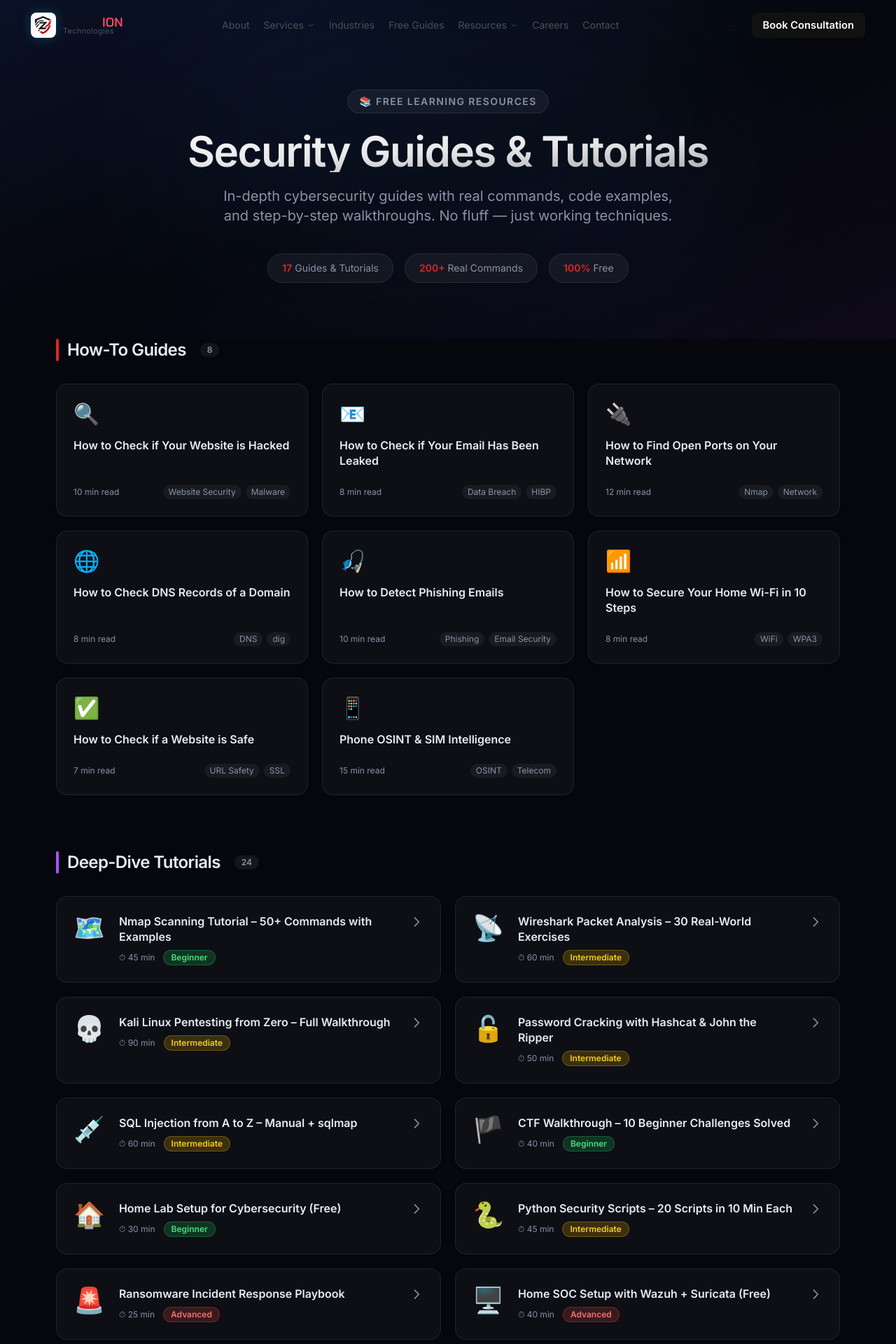
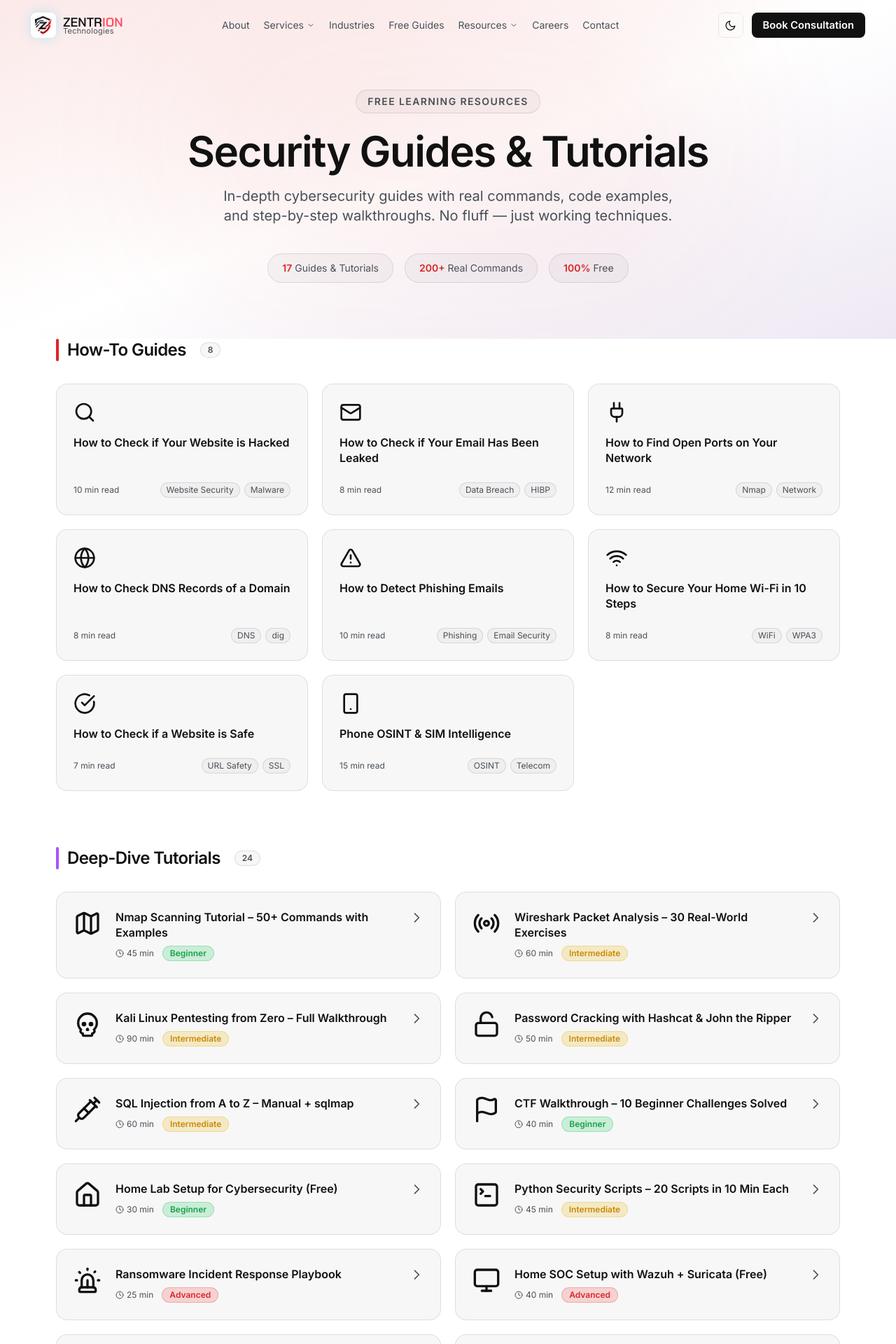
Before and after one commit to Sanjay-Program/zentrion-website, a Next.js app: page /guides in a window 1280 px wide. Shown: the top 1920 px of the page at 70% size. Built offline with nearby package versions, Linux system fonts and the light colour scheme.

Commit message:
fix: patch NPM vulnerabilities, resolve light theme, and replace emojis with Lucide icons

```diff
--- a/app/guides/page.tsx
+++ b/app/guides/page.tsx
@@ -1,5 +1,12 @@
 import Link from 'next/link';
 import { Metadata } from 'next';
+import {
+  Search, Mail, Plug, Globe, AlertTriangle, Wifi, CheckCircle, Smartphone,
+  Map, Radio, Skull, Unlock, Syringe, Flag, Home, TerminalSquare,
+  Siren, Monitor, UserSearch, Bug, Building2, Banknote, ShieldAlert,
+  Cloud, Terminal, Brain, Bot, FlaskConical, Shield, MessageSquare,
+  ClipboardList, Clock
+} from 'lucide-react';
 
 export const metadata: Metadata = {
   title: 'Security Guides & Tutorials – Free Cybersecurity Learning | Zentrion',
@@ -8,74 +15,74 @@ export const metadata: Metadata = {
 };
 
 const HOW_TO_GUIDES = [
-  { title: 'How to Check if Your Website is Hacked', url: '/guides/check-if-website-hacked', icon: '🔍', time: '10 min read', tags: ['Website Security', 'Malware'] },
-  { title: 'How to Check if Your Email Has Been Leaked', url: '/guides/email-leak-check', icon: '📧', time: '8 min read', tags: ['Data Breach', 'HIBP'] },
-  { title: 'How to Find Open Ports on Your Network', url: '/guides/find-open-ports', icon: '🔌', time: '12 min read', tags: ['Nmap', 'Network'] },
-  { title: 'How to Check DNS Records of a Domain', url: '/guides/check-dns-records', icon: '🌐', time: '8 min read', tags: ['DNS', 'dig'] },
-  { title: 'How to Detect Phishing Emails', url: '/guides/detect-phishing-email', icon: '🎣', time: '10 min read', tags: ['Phishing', 'Email Security'] },
-  { title: 'How to Secure Your Home Wi-Fi in 10 Steps', url: '/guides/secure-wifi-home', icon: '📶', time: '8 min read', tags: ['WiFi', 'WPA3'] },
-  { title: 'How to Check if a Website is Safe', url: '/guides/check-website-safe', icon: '✅', time: '7 min read', tags: ['URL Safety', 'SSL'] },
-  { title: 'Phone OSINT & SIM Intelligence', url: '/guides/phone-intelligence-osint', icon: '📱', time: '15 min read', tags: ['OSINT', 'Telecom'] },
+  { title: 'How to Check if Your Website is Hacked', url: '/guides/check-if-website-hacked', icon: <Search className="w-8 h-8" />, time: '10 min read', tags: ['Website Security', 'Malware'] },
+  { title: 'How to Check if Your Email Has Been Leaked', url: '/guides/email-leak-check', icon: <Mail className="w-8 h-8" />, time: '8 min read', tags: ['Data Breach', 'HIBP'] },
+  { title: 'How to Find Open Ports on Your Network', url: '/guides/find-open-ports', icon: <Plug className="w-8 h-8" />, time: '12 min read', tags: ['Nmap', 'Network'] },
+  { title: 'How to Check DNS Records of a Domain', url: '/guides/check-dns-records', icon: <Globe className="w-8 h-8" />, time: '8 min read', tags: ['DNS', 'dig'] },
+  { title: 'How to Detect Phishing Emails', url: '/guides/detect-phishing-email', icon: <AlertTriangle className="w-8 h-8" />, time: '10 min read', tags: ['Phishing', 'Email Security'] },
+  { title: 'How to Secure Your Home Wi-Fi in 10 Steps', url: '/guides/secure-wifi-home', icon: <Wifi className="w-8 h-8" />, time: '8 min read', tags: ['WiFi', 'WPA3'] },
+  { title: 'How to Check if a Website is Safe', url: '/guides/check-website-safe', icon: <CheckCircle className="w-8 h-8" />, time: '7 min read', tags: ['URL Safety', 'SSL'] },
+  { title: 'Phone OSINT & SIM Intelligence', url: '/guides/phone-intelligence-osint', icon: <Smartphone className="w-8 h-8" />, time: '15 min read', tags: ['OSINT', 'Telecom'] },
 ];
 
 const TUTORIALS = [
-  { title: 'Nmap Scanning Tutorial – 50+ Commands with Examples', url: '/guides/nmap-scanning-tutorial', icon: '🗺️', time: '45 min', difficulty: 'Beginner' },
-  { title: 'Wireshark Packet Analysis – 30 Real-World Exercises', url: '/guides/wireshark-packet-analysis', icon: '📡', time: '60 min', difficulty: 'Intermediate' },
-  { title: 'Kali Linux Pentesting from Zero – Full Walkthrough', url: '/guides/kali-linux-pentesting-tutorial', icon: '💀', time: '90 min', difficulty: 'Intermediate' },
-  { title: 'Password Cracking with Hashcat & John the Ripper', url: '/guides/password-cracking-tutorial', icon: '🔓', time: '50 min', difficulty: 'Intermediate' },
-  { title: 'SQL Injection from A to Z – Manual + sqlmap', url: '/guides/sql-injection-tutorial', icon: '💉', time: '60 min', difficulty: 'Intermediate' },
-  { title: 'CTF Walkthrough – 10 Beginner Challenges Solved', url: '/guides/ctf-walkthrough-beginner', icon: '🏴', time: '40 min', difficulty: 'Beginner' },
-  { title: 'Home Lab Setup for Cybersecurity (Free)', url: '/guides/home-lab-cybersecurity', icon: '🏠', time: '30 min', difficulty: 'Beginner' },
-  { title: 'Python Security Scripts – 20 Scripts in 10 Min Each', url: '/guides/python-cybersecurity-scripts', icon: '🐍', time: '45 min', difficulty: 'Intermediate' },
-  { title: 'Ransomware Incident Response Playbook', url: '/guides/ransomware-incident-response', icon: '🚨', time: '25 min', difficulty: 'Advanced' },
-  { title: 'Home SOC Setup with Wazuh + Suricata (Free)', url: '/guides/home-soc-setup', icon: '🖥️', time: '40 min', difficulty: 'Advanced' },
-  { title: 'Google Dorking & OSINT – 100+ Dorks That Expose Everything', url: '/guides/google-dorking-osint', icon: '🕵️', time: '25 min', difficulty: 'Beginner' },
-  { title: 'Burp Suite Complete Guide – Web App Pentesting (40+ Techniques)', url: '/guides/burp-suite-web-pentesting', icon: '🕷️', time: '45 min', difficulty: 'Intermediate' },
-  { title: 'Active Directory Attacks – Kerberoasting, BloodHound, AD CS', url: '/guides/active-directory-attacks', icon: '🏢', time: '50 min', difficulty: 'Advanced' },
-  { title: 'Bug Bounty from Zero – Recon to Report (Complete Workflow)', url: '/guides/bug-bounty-tutorial', icon: '💰', time: '35 min', difficulty: 'Intermediate' },
-  { title: 'Malware Analysis – Static & Dynamic (Full Lab Setup)', url: '/guides/malware-analysis-tutorial', icon: '🦠', time: '40 min', difficulty: 'Advanced' },
-  { title: 'Cloud Security – AWS/Azure Misconfigurations (40+ Checks)', url: '/guides/cloud-security-tutorial', icon: '☁️', time: '30 min', difficulty: 'Intermediate' },
-  { title: 'Linux Privilege Escalation – 30+ Methods (Full Guide)', url: '/guides/linux-privilege-escalation', icon: '🐧', time: '45 min', difficulty: 'Advanced' },
-  { title: 'Phishing Attack Lab – Gophish + SET (Build, Launch, Analyze)', url: '/guides/phishing-attack-lab', icon: '🎣', time: '25 min', difficulty: 'Intermediate' },
-  { title: 'OWASP LLM Top 10 (2026) – Defensive Architecture', url: '/guides/owasp-llm-top-10-2026', icon: '🧠', time: '20 min', difficulty: 'Intermediate' },
-  { title: 'MCP Security Guide – Defending Model Context Protocol', url: '/guides/mcp-security-tutorial', icon: '🔌', time: '15 min', difficulty: 'Advanced' },
-  { title: 'OWASP Agentic Top 10 (2026) – Autonomous AI Risks', url: '/guides/owasp-agentic-top-10-2026', icon: '🤖', time: '20 min', difficulty: 'Advanced' },
-  { title: 'LLM Security Evaluation & Vulnerability Assessment', url: '/guides/llm-security-evaluation', icon: '🧪', time: '15 min', difficulty: 'Intermediate' },
-  { title: 'Defending Against AI-Generated Phishing & Deepfakes', url: '/guides/ai-phishing-detection', icon: '🛡️', time: '15 min', difficulty: 'Beginner' },
-  { title: 'Secure AI Chatbot Architecture – Implementation Guide', url: '/guides/secure-ai-chatbot', icon: '💬', time: '20 min', difficulty: 'Advanced' },
+  { title: 'Nmap Scanning Tutorial – 50+ Commands with Examples', url: '/guides/nmap-scanning-tutorial', icon: <Map className="w-10 h-10" />, time: '45 min', difficulty: 'Beginner' },
+  { title: 'Wireshark Packet Analysis – 30 Real-World Exercises', url: '/guides/wireshark-packet-analysis', icon: <Radio className="w-10 h-10" />, time: '60 min', difficulty: 'Intermediate' },
+  { title: 'Kali Linux Pentesting from Zero – Full Walkthrough', url: '/guides/kali-linux-pentesting-tutorial', icon: <Skull className="w-10 h-10" />, time: '90 min', difficulty: 'Intermediate' },
+  { title: 'Password Cracking with Hashcat & John the Ripper', url: '/guides/password-cracking-tutorial', icon: <Unlock className="w-10 h-10" />, time: '50 min', difficulty: 'Intermediate' },
+  { title: 'SQL Injection from A to Z – Manual + sqlmap', url: '/guides/sql-injection-tutorial', icon: <Syringe className="w-10 h-10" />, time: '60 min', difficulty: 'Intermediate' },
+  { title: 'CTF Walkthrough – 10 Beginner Challenges Solved', url: '/guides/ctf-walkthrough-beginner', icon: <Flag className="w-10 h-10" />, time: '40 min', difficulty: 'Beginner' },
+  { title: 'Home Lab Setup for Cybersecurity (Free)', url: '/guides/home-lab-cybersecurity', icon: <Home className="w-10 h-10" />, time: '30 min', difficulty: 'Beginner' },
+  { title: 'Python Security Scripts – 20 Scripts in 10 Min Each', url: '/guides/python-cybersecurity-scripts', icon: <TerminalSquare className="w-10 h-10" />, time: '45 min', difficulty: 'Intermediate' },
+  { title: 'Ransomware Incident Response Playbook', url: '/guides/ransomware-incident-response', icon: <Siren className="w-10 h-10" />, time: '25 min', difficulty: 'Advanced' },
+  { title: 'Home SOC Setup with Wazuh + Suricata (Free)', url: '/guides/home-soc-setup', icon: <Monitor className="w-10 h-10" />, time: '40 min', difficulty: 'Advanced' },
+  { title: 'Google Dorking & OSINT – 100+ Dorks That Expose Everything', url: '/guides/google-dorking-osint', icon: <UserSearch className="w-10 h-10" />, time: '25 min', difficulty: 'Beginner' },
+  { title: 'Burp Suite Complete Guide – Web App Pentesting (40+ Techniques)', url: '/guides/burp-suite-web-pentesting', icon: <Bug className="w-10 h-10" />, time: '45 min', difficulty: 'Intermediate' },
+  { title: 'Active Directory Attacks – Kerberoasting, BloodHound, AD CS', url: '/guides/active-directory-attacks', icon: <Building2 className="w-10 h-10" />, time: '50 min', difficulty: 'Advanced' },
+  { title: 'Bug Bounty from Zero – Recon to Report (Complete Workflow)', url: '/guides/bug-bounty-tutorial', icon: <Banknote className="w-10 h-10" />, time: '35 min', difficulty: 'Intermediate' },
+  { title: 'Malware Analysis – Static & Dynamic (Full Lab Setup)', url: '/guides/malware-analysis-tutorial', icon: <ShieldAlert className="w-10 h-10" />, time: '40 min', difficulty: 'Advanced' },
+  { title: 'Cloud Security – AWS/Azure Misconfigurations (40+ Checks)', url: '/guides/cloud-security-tutorial', icon: <Cloud className="w-10 h-10" />, time: '30 min', difficulty: 'Intermediate' },
+  { title: 'Linux Privilege Escalation – 30+ Methods (Full Guide)', url: '/guides/linux-privilege-escalation', icon: <Terminal className="w-10 h-10" />, time: '45 min', difficulty: 'Advanced' },
+  { title: 'Phishing Attack Lab – Gophish + SET (Build, Launch, Analyze)', url: '/guides/phishing-attack-lab', icon: <AlertTriangle className="w-10 h-10" />, time: '25 min', difficulty: 'Intermediate' },
+  { title: 'OWASP LLM Top 10 (2026) – Defensive Architecture', url: '/guides/owasp-llm-top-10-2026', icon: <Brain className="w-10 h-10" />, time: '20 min', difficulty: 'Intermediate' },
+  { title: 'MCP Security Guide – Defending Model Context Protocol', url: '/guides/mcp-security-tutorial', icon: <Plug className="w-10 h-10" />, time: '15 min', difficulty: 'Advanced' },
+  { title: 'OWASP Agentic Top 10 (2026) – Autonomous AI Risks', url: '/guides/owasp-agentic-top-10-2026', icon: <Bot className="w-10 h-10" />, time: '20 min', difficulty: 'Advanced' },
+  { title: 'LLM Security Evaluation & Vulnerability Assessment', url: '/guides/llm-security-evaluation', icon: <FlaskConical className="w-10 h-10" />, time: '15 min', difficulty: 'Intermediate' },
+  { title: 'Defending Against AI-Generated Phishing & Deepfakes', url: '/guides/ai-phishing-detection', icon: <Shield className="w-10 h-10" />, time: '15 min', difficulty: 'Beginner' },
+  { title: 'Secure AI Chatbot Architecture – Implementation Guide', url: '/guides/secure-ai-chatbot', icon: <MessageSquare className="w-10 h-10" />, time: '20 min', difficulty: 'Advanced' },
 ];
 
 const DIFF_COLORS: Record<string, string> = {
-  Beginner: 'bg-green-500/20 text-green-400 border border-green-500/30',
-  Intermediate: 'bg-yellow-500/20 text-yellow-400 border border-yellow-500/30',
-  Advanced: 'bg-red-500/20 text-red-400 border border-red-500/30',
+  Beginner: 'bg-green-500/20 text-green-600 dark:text-green-400 border border-green-500/30',
+  Intermediate: 'bg-yellow-500/20 text-yellow-600 dark:text-yellow-400 border border-yellow-500/30',
+  Advanced: 'bg-red-500/20 text-red-600 dark:text-red-400 border border-red-500/30',
 };
 
 export default function GuidesIndexPage() {
   return (
-    <main className="force-dark min-h-screen bg-[rgb(var(--c-void))] text-[rgb(var(--c-ink))]">
+    <main className="min-h-screen bg-[rgb(var(--c-void))] text-[rgb(var(--c-ink))] transition-colors duration-250">
       {/* Hero */}
       <div className="relative overflow-hidden pt-32 pb-20 px-4">
-        <div className="absolute inset-0 bg-gradient-to-br from-blue-900/20 via-transparent to-purple-900/10 pointer-events-none" />
-        <div className="absolute top-0 left-1/2 -translate-x-1/2 w-[800px] h-[400px] bg-blue-500 opacity-[0.06] blur-[120px] rounded-full pointer-events-none" />
+        <div className="absolute inset-0 bg-gradient-to-br from-[rgb(var(--c-accent))]/10 via-transparent to-purple-900/10 pointer-events-none" />
+        <div className="absolute top-0 left-1/2 -translate-x-1/2 w-[800px] h-[400px] bg-[rgb(var(--c-accent))] opacity-[0.06] blur-[120px] rounded-full pointer-events-none" />
         <div className="max-w-6xl mx-auto relative z-10 text-center">
-          <div className="inline-flex items-center gap-2 px-4 py-1.5 rounded-full bg-[rgba(255,255,255,0.05)] border border-[var(--c-glass-border)] text-sm font-bold uppercase tracking-widest mb-6 text-[rgb(var(--c-mute))]">
-            📚 Free Learning Resources
+          <div className="inline-flex items-center gap-2 px-4 py-1.5 rounded-full bg-[var(--c-glass-bg)] border border-[var(--c-glass-border)] text-sm font-bold uppercase tracking-widest mb-6 text-[rgb(var(--c-mute))]">
+            Free Learning Resources
           </div>
-          <h1 className="text-5xl md:text-6xl font-black tracking-tight mb-5 bg-gradient-to-br from-white via-white/90 to-white/60 bg-clip-text text-transparent">
+          <h1 className="text-5xl md:text-6xl font-black tracking-tight mb-5 text-[rgb(var(--c-ink))]">
             Security Guides &amp; Tutorials
           </h1>
           <p className="text-xl text-[rgb(var(--c-mute))] max-w-2xl mx-auto mb-10">
             In-depth cybersecurity guides with real commands, code examples, and step-by-step walkthroughs. No fluff — just working techniques.
           </p>
           <div className="flex flex-wrap justify-center gap-4">
-            <div className="px-5 py-2.5 rounded-full bg-[rgba(255,255,255,0.05)] border border-[var(--c-glass-border)] text-sm">
+            <div className="px-5 py-2.5 rounded-full bg-[var(--c-glass-bg)] border border-[var(--c-glass-border)] text-sm">
               <span className="font-bold text-[rgb(var(--c-accent))]">17</span> <span className="text-[rgb(var(--c-mute))]">Guides & Tutorials</span>
             </div>
-            <div className="px-5 py-2.5 rounded-full bg-[rgba(255,255,255,0.05)] border border-[var(--c-glass-border)] text-sm">
+            <div className="px-5 py-2.5 rounded-full bg-[var(--c-glass-bg)] border border-[var(--c-glass-border)] text-sm">
               <span className="font-bold text-[rgb(var(--c-accent))]">200+</span> <span className="text-[rgb(var(--c-mute))]">Real Commands</span>
             </div>
-            <div className="px-5 py-2.5 rounded-full bg-[rgba(255,255,255,0.05)] border border-[var(--c-glass-border)] text-sm">
+            <div className="px-5 py-2.5 rounded-full bg-[var(--c-glass-bg)] border border-[var(--c-glass-border)] text-sm">
               <span className="font-bold text-[rgb(var(--c-accent))]">100%</span> <span className="text-[rgb(var(--c-mute))]">Free</span>
             </div>
           </div>
@@ -88,22 +95,22 @@ export default function GuidesIndexPage() {
           <div className="flex items-center gap-3 mb-8">
             <div className="w-1 h-8 rounded-full bg-[rgb(var(--c-accent))]" />
             <h2 className="text-2xl font-black tracking-tight">How-To Guides</h2>
-            <span className="ml-2 px-2.5 py-0.5 rounded-full text-xs font-bold bg-[rgba(255,255,255,0.06)] text-[rgb(var(--c-mute))]">{HOW_TO_GUIDES.length}</span>
+            <span className="ml-2 px-2.5 py-0.5 rounded-full text-xs font-bold bg-[var(--c-glass-bg)] border border-[var(--c-glass-border)] text-[rgb(var(--c-mute))]">{HOW_TO_GUIDES.length}</span>
           </div>
           <div className="grid sm:grid-cols-2 lg:grid-cols-3 gap-5">
             {HOW_TO_GUIDES.map((g) => (
               <Link
                 key={g.url}
                 href={g.url}
-                className="group flex flex-col p-6 rounded-2xl bg-[var(--c-glass-bg)] border border-[var(--c-glass-border)] hover:border-[rgba(47,107,255,0.4)] hover:bg-[rgba(255,255,255,0.06)] transition-all duration-200"
+                className="group flex flex-col p-6 rounded-2xl bg-[var(--c-glass-bg)] border border-[var(--c-glass-border)] hover:border-[rgba(47,107,255,0.4)] transition-all duration-200"
               >
-                <div className="text-3xl mb-4">{g.icon}</div>
+                <div className="mb-4 text-[rgb(var(--c-ink))] group-hover:text-[rgb(var(--c-accent))] transition-colors">{g.icon}</div>
                 <h3 className="font-bold text-base mb-2 group-hover:text-[rgb(var(--c-accent))] transition-colors leading-snug">{g.title}</h3>
                 <div className="mt-auto pt-4 flex items-center justify-between">
                   <span className="text-xs text-[rgb(var(--c-mute))]">{g.time}</span>
                   <div className="flex gap-1.5 flex-wrap justify-end">
                     {g.tags.map((t) => (
-                      <span key={t} className="text-xs px-2 py-0.5 rounded-full bg-[rgba(255,255,255,0.05)] text-[rgb(var(--c-mute))]">{t}</span>
+                      <span key={t} className="text-xs px-2 py-0.5 rounded-full bg-[var(--c-glass-bg)] border border-[var(--c-glass-border)] text-[rgb(var(--c-mute))]">{t}</span>
                     ))}
                   </div>
                 </div>
@@ -117,20 +124,20 @@ export default function GuidesIndexPage() {
           <div className="flex items-center gap-3 mb-8">
             <div className="w-1 h-8 rounded-full bg-purple-500" />
             <h2 className="text-2xl font-black tracking-tight">Deep-Dive Tutorials</h2>
-            <span className="ml-2 px-2.5 py-0.5 rounded-full text-xs font-bold bg-[rgba(255,255,255,0.06)] text-[rgb(var(--c-mute))]">{TUTORIALS.length}</span>
+            <span className="ml-2 px-2.5 py-0.5 rounded-full text-xs font-bold bg-[var(--c-glass-bg)] border border-[var(--c-glass-border)] text-[rgb(var(--c-mute))]">{TUTORIALS.length}</span>
           </div>
           <div className="grid sm:grid-cols-2 gap-5">
             {TUTORIALS.map((t) => (
               <Link
                 key={t.url}
                 href={t.url}
-                className="group flex items-start gap-5 p-6 rounded-2xl bg-[var(--c-glass-bg)] border border-[var(--c-glass-border)] hover:border-[rgba(47,107,255,0.4)] hover:bg-[rgba(255,255,255,0.06)] transition-all duration-200"
+                className="group flex items-start gap-5 p-6 rounded-2xl bg-[var(--c-glass-bg)] border border-[var(--c-glass-border)] hover:border-[rgba(47,107,255,0.4)] transition-all duration-200"
               >
-                <div className="text-4xl shrink-0">{t.icon}</div>
+                <div className="shrink-0 text-[rgb(var(--c-ink))] group-hover:text-[rgb(var(--c-accent))] transition-colors">{t.icon}</div>
                 <div className="flex-1 min-w-0">
                   <h3 className="font-bold text-base mb-2 group-hover:text-[rgb(var(--c-accent))] transition-colors leading-snug">{t.title}</h3>
                   <div className="flex items-center gap-3">
-                    <span className="text-xs text-[rgb(var(--c-mute))]">⏱ {t.time}</span>
+                    <span className="text-xs flex items-center gap-1 text-[rgb(var(--c-mute))]"><Clock className="w-3 h-3" /> {t.time}</span>
                     <span className={`text-xs px-2.5 py-0.5 rounded-full font-bold ${DIFF_COLORS[t.difficulty]}`}>{t.difficulty}</span>
                   </div>
                 </div>
@@ -144,15 +151,15 @@ export default function GuidesIndexPage() {
         <section>
           <Link
             href="/resources/cybersecurity-commands"
-            className="group flex flex-col sm:flex-row items-center gap-6 p-8 rounded-3xl bg-gradient-to-r from-blue-900/30 to-purple-900/20 border border-blue-500/20 hover:border-blue-500/40 transition-all"
+            className="group flex flex-col sm:flex-row items-center gap-6 p-8 rounded-3xl bg-[var(--c-glass-bg)] border border-[var(--c-glass-border)] hover:border-[rgb(var(--c-accent))] transition-all"
           >
-            <div className="text-5xl">📋</div>
+            <div className="text-[rgb(var(--c-accent))]"><ClipboardList className="w-12 h-12" /></div>
             <div className="flex-1 text-center sm:text-left">
               <div className="text-xs font-bold uppercase tracking-widest text-[rgb(var(--c-accent))] mb-1">Bonus Resource</div>
               <h3 className="text-xl font-black mb-1">Cybersecurity Commands Cheat Sheet</h3>
               <p className="text-[rgb(var(--c-mute))] text-sm">100+ commands for Nmap, dig, openssl, curl, hashcat, and more — all on one page.</p>
             </div>
-            <div className="px-6 py-3 rounded-xl bg-white text-black font-bold text-sm group-hover:bg-gray-100 transition-colors whitespace-nowrap">
+            <div className="px-6 py-3 rounded-xl bg-[rgb(var(--c-ink))] text-[rgb(var(--c-void))] font-bold text-sm hover:opacity-90 transition-opacity whitespace-nowrap">
               View Cheat Sheet →
             </div>
           </Link>
--- a/app/robots.ts
+++ b/app/robots.ts
@@ -1,4 +1,6 @@
 import type { MetadataRoute } from 'next';
+
+export const dynamic = 'force-static';
 
 export default function robots(): MetadataRoute.Robots {
   return {
--- a/app/sitemap.ts
+++ b/app/sitemap.ts
@@ -1,4 +1,6 @@
 import type { MetadataRoute } from 'next';
+
+export const dynamic = 'force-static';
 
 const routes = [
   '/',
--- a/package.json
+++ b/package.json
@@ -12,7 +12,8 @@
     "framer-motion": "11.3.19",
     "google-libphonenumber": "^3.2.46",
     "libphonenumber-js": "^1.13.6",
-    "next": "14.2.35",
+    "lucide-react": "^1.45.0",
+    "next": "^16.3.5",
     "react": "18.3.1",
     "react-dom": "18.3.1",
     "three": "0.169.0"
```
Also changed, not shown: app/tools/url-safety/page.tsx (+15 -14 lines), tsconfig.json (+26 -6 lines), 1 other file (tests, documents, lock files or other folders).
